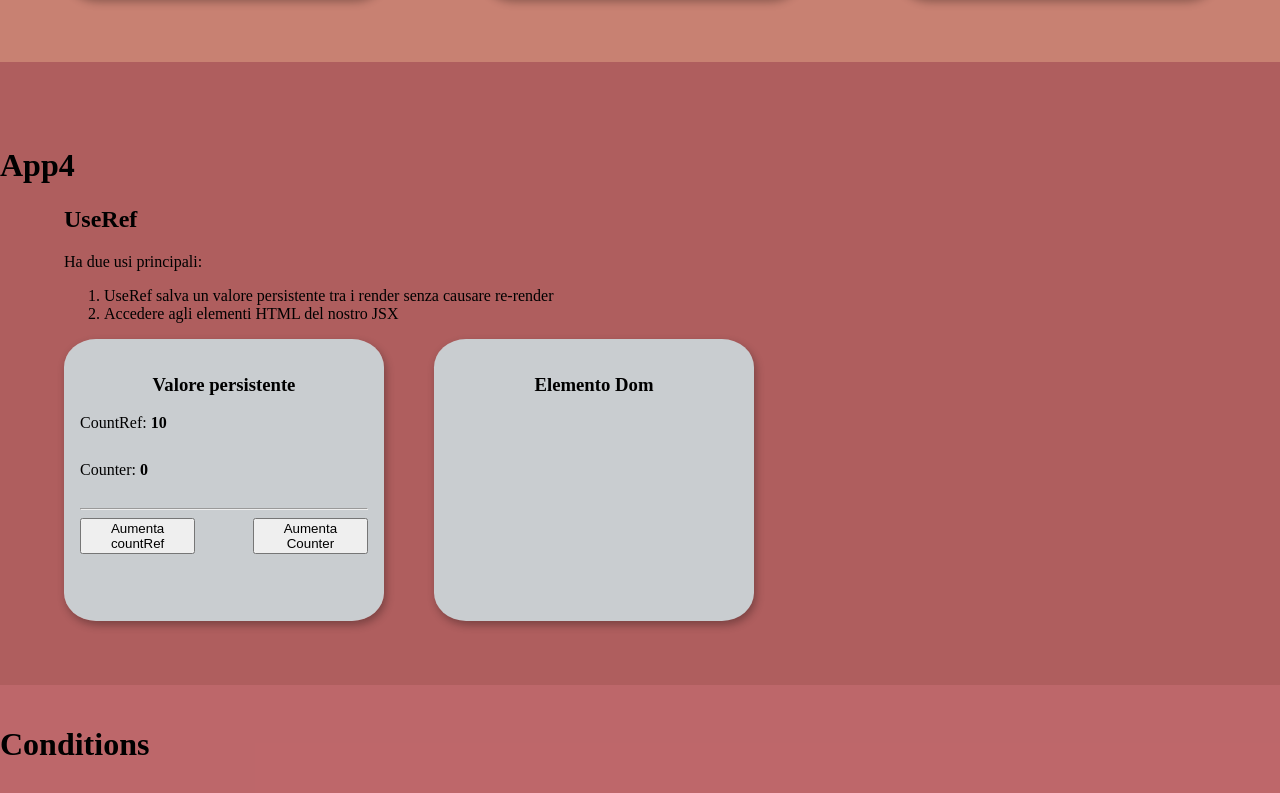
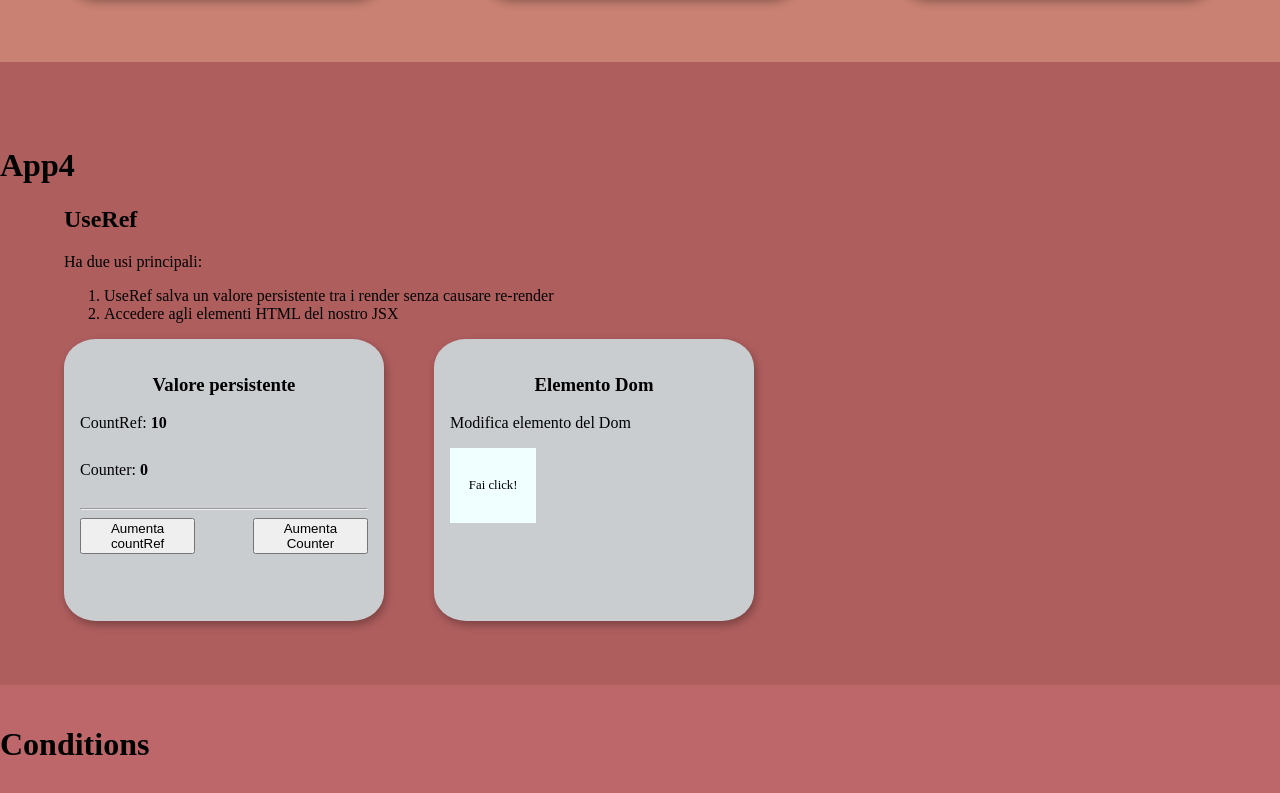
Before and after one commit to DylanBlanco/react-intro, a React (Vite) app: page / in a window 1280 px wide. Shown: the part 5862-6655 px from the top of the page. Built offline with nearby package versions, Linux system fonts and the light colour scheme; no server answers.

Commit message:
App4 - UseRef - Modifica elemento Dom

```diff
--- a/src/App4.jsx
+++ b/src/App4.jsx
@@ -5,6 +5,17 @@ function App () {
     // Logica -------------------------------------------------
     const countRef = useRef(10);
     const [counter, setCounter] = useState(0);
+    const boxRef = useRef(null)
+    const textBox = 'Fai click!'
+
+    useEffect(() => {
+        const box = boxRef.current
+
+        box.addEventListener('click', () => {
+            box.style.backgroundColor = '#E8D3BB'
+            box.innerHTML = 'hai clickato'
+        })
+    }, [])
 
 
     // Template -----------------------------------------------
@@ -53,7 +64,10 @@ function App () {
 
                     <div className="cardJsx">
                         <h3>Elemento Dom</h3>
-
+                        <p>Modifica elemento del Dom</p>
+                        <div ref={boxRef} className='box-dom'>
+                            {textBox}
+                        </div>
                     </div>
                 </div>
             </div>
--- a/src/css/app4.css
+++ b/src/css/app4.css
@@ -21,3 +21,13 @@
 .container-app4 .row-app4 .cardJsx .box-count div {
     width: 40%;
 }
+
+.container-app4 .cardJsx .box-dom {
+    background-color: azure;
+    width: 30%;
+    height: 30%;
+    display: flex;
+    align-items: center;
+    justify-content: center;
+    font-size: 0.8rem;
+}
```
